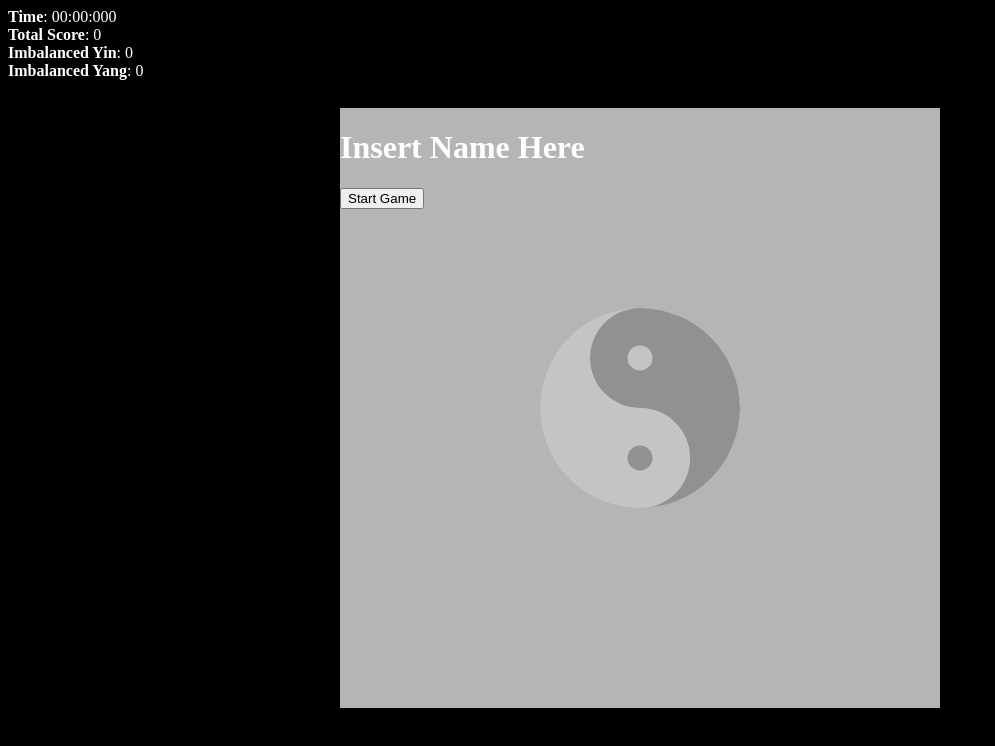
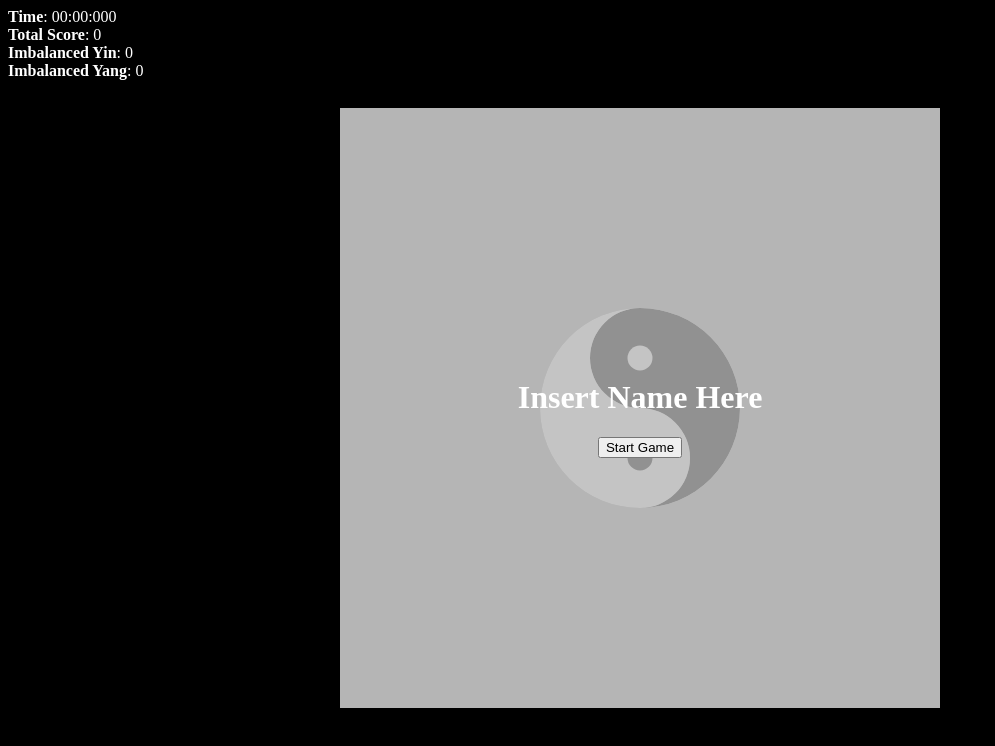
Before and after one commit to hkumar1993/yinyanggame, a plain HTML site: page index.html in a window 1280 px wide. Shown: the whole page, without its empty margins (0-995 px from the left). Drawn offline with Linux system fonts and the light colour scheme.

Commit message:
added menu styles

```diff
--- a/styles/main.css
+++ b/styles/main.css
@@ -25,6 +25,11 @@ body {
 }
 
 #main-menu {
+    display: flex;
+    flex-direction: column;
+    justify-content: center;
+    align-items: center;
+
     position: absolute;
     height: 600px;
     width: 600px;
@@ -35,6 +40,10 @@ body {
     }
 
     .buttons {
+        display: flex;
+        flex-direction: column;
+        justify-content: center;
+
         .hidden {
             display: none;
         }
```
